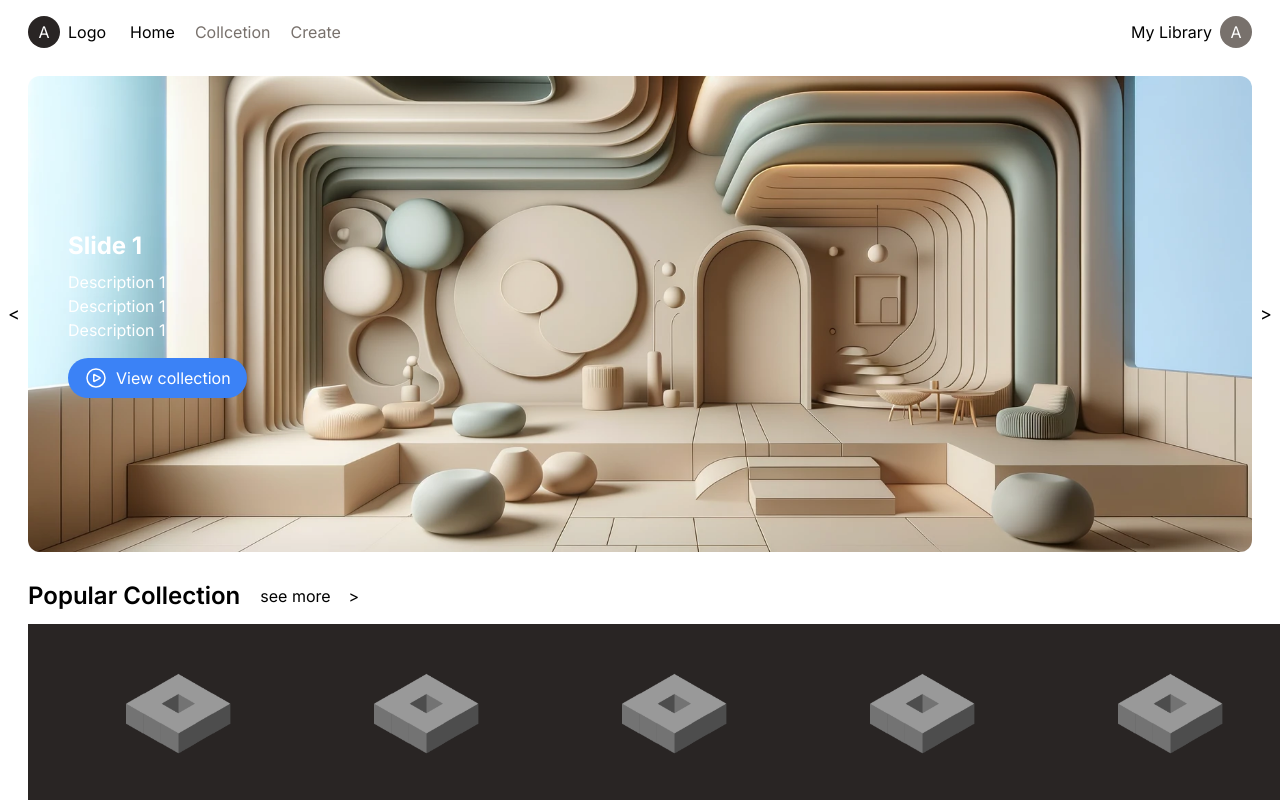
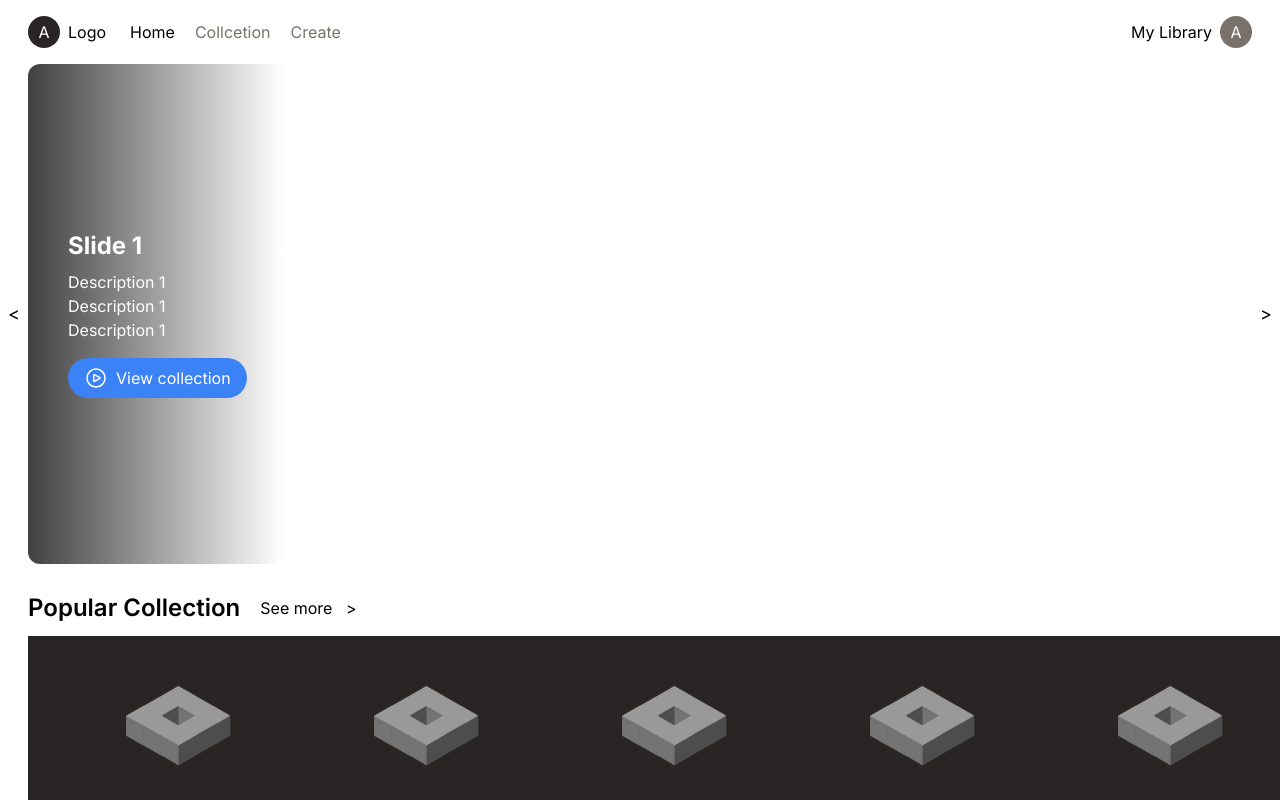
Before and after one commit to DwarfThema/dk-vr, a Next.js app: page / in a window 1280 px wide. Shown: the top 800 px of the page. Built offline with nearby package versions, Linux system fonts and the light colour scheme.

Commit message:
banner_change img

```diff
--- a/app/components/collections.tsx
+++ b/app/components/collections.tsx
@@ -17,7 +17,7 @@ export default function Collections({
     <div className="w-full px-7 my-4">
       <div className="flex item-center">
         <span className="text-2xl font-semibold mr-5">{title}</span>
-        <button>see more &nbsp;&nbsp; {`>`}</button>
+        <button>See more &nbsp; {`>`}</button>
       </div>
       <div className="mt-3 grid grid-cols-5 gap-4 w-full text-[14px]">
         {items.map((item: IItems, index) => {
--- a/app/components/sliderBanner.tsx
+++ b/app/components/sliderBanner.tsx
@@ -41,8 +41,8 @@ export default function SliderBanner({
   }, [page]);
 
   return (
-    <div className="relative flex flex-col items-center justify-center h-[500px] mt-[64px]">
-      <div className="h-full w-full overflow-hidden my-3 px-1">
+    <div className="relative flex flex-col items-center justify-center h-[500px] mt-[64px] my-3">
+      <div className="h-full w-full overflow-hidden px-1">
         <motion.div
           key={page}
           variants={variants}
@@ -53,10 +53,9 @@ export default function SliderBanner({
             x: { type: "spring", stiffness: 300, damping: 30 },
             opacity: { duration: 0.2 },
           }}
-          className={`p-10 mx-6 bg-[url('/bannerImgC.png')] bg-cover bg-center rounded-xl h-full flex flex-col justify-center text-white`}
+          className={`mx-6 bg-[url('/${sliderItem[page].imgUrl}')] bg-cover bg-center rounded-xl h-full flex flex-col justify-center text-white`}
         >
-          <div>
-            {/* Dynamic content based on the slide */}
+          <div className="p-10 z-10">
             <h2 className="text-2xl font-bold  mb-2">
               {sliderItem[page].title}
             </h2>
@@ -87,6 +86,7 @@ export default function SliderBanner({
               <span>View collection</span>
             </button>
           </div>
+          <div className="absolute w-full h-full bg-gradient-to-r from-black/75 via-20% via-black/0 to-black/0 rounded-xl " />
         </motion.div>
         <div className="absolute bottom-0 top-0 left-0 right-0 p-1 flex justify-between items-center px-2">
           <button
```
